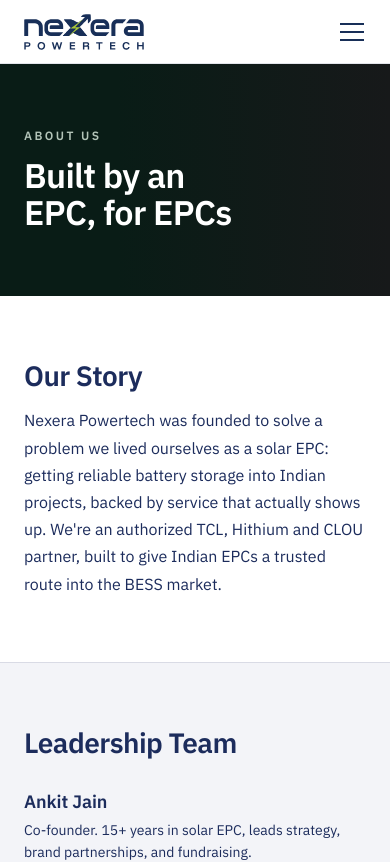
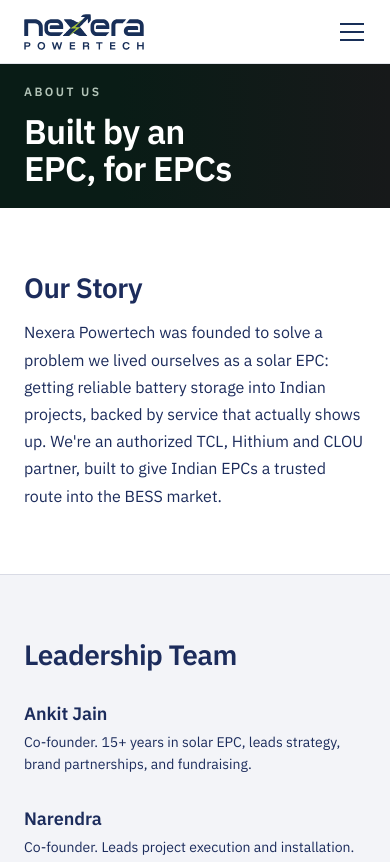
Before and after one commit to Soujanya-patil/Nexera, a React (Vite) app: page /about in a window 390 px wide. Shown: the top 862 px of the page. Built offline with nearby package versions, Linux system fonts and the light colour scheme.

Commit message:
Page header band (Contact, About, How It Works, Service & Training, Where We Operate): vertical padding 96 to 32 px on desktop and 64 to 20 px on phones; text, colours and gradient unchanged

```diff
--- a/src/components/PageHeader.jsx
+++ b/src/components/PageHeader.jsx
@@ -15,7 +15,8 @@ export default function PageHeader({ eyebrow, title, subtitle }) {
   });
   return (
     <section ref={root} data-intro={intro} className="bg-deep-grid hero-ground text-white">
-      <div className="container-site py-16 md:py-24">
+      {/* Compact band: padding sized to the copy (about 60% of the earlier height on desktop). */}
+      <div className="container-site py-5 md:py-8">
         {eyebrow && (
           <p data-a className="eyebrow text-label">
             {eyebrow}
```
